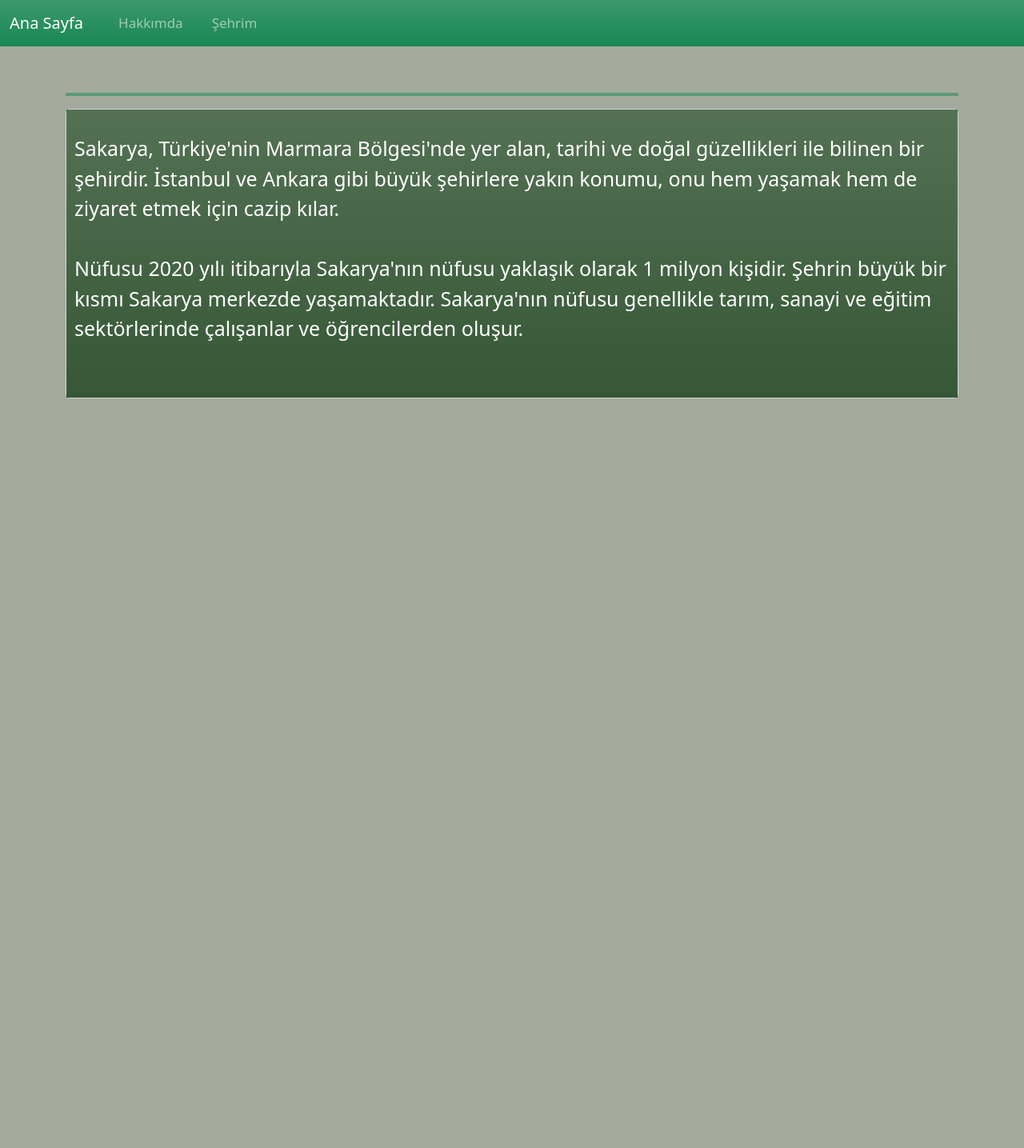
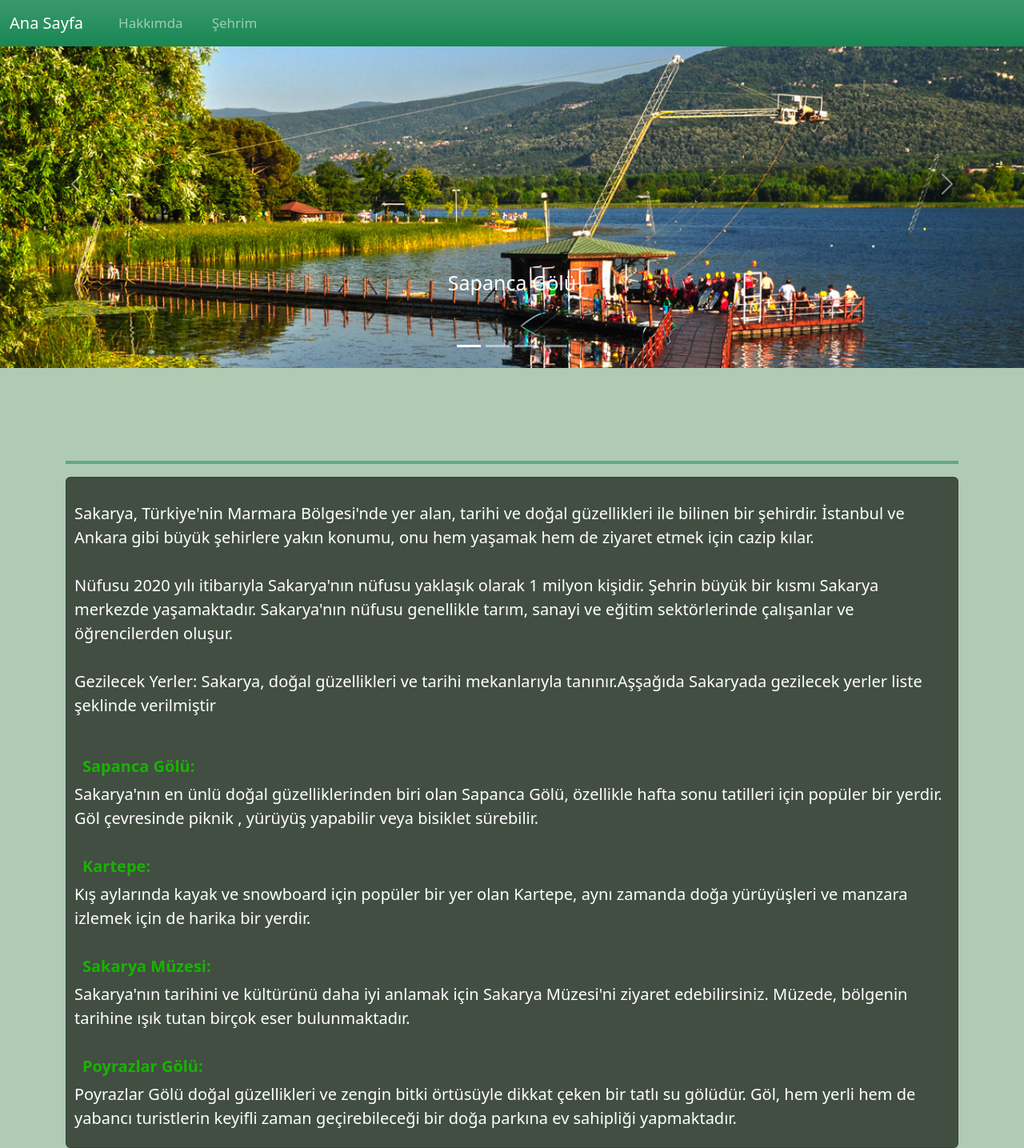
Before and after one commit to emin4454/WebOdev2023, a PHP site: page /sehrim.html in a window 1280 px wide. Shown: the whole page at 80% size. Before the commit the page ends 498 px from the top, so only its background shows below. Run offline with PHP 8.4, Linux system fonts and the light colour scheme.

Commit message:
buyukGuncelleme2

```diff
--- a/css/style.css
+++ b/css/style.css
@@ -38,26 +38,38 @@
 }
 
 .sehrimBody{
-    background-color: rgb(164, 171, 158);
+    background-color: rgb(175, 203, 179);
 }
+
+#gecisliSlider img{
+    size: cover;
+}
+#gecisliSlider .nav-link{
+    font-size: 25px;
+}
+
+
 .paragrafSehrim
 {
     padding-left: 300px;
     padding-right: 300px;
-    padding-top: 100px;
+    padding-top: 5px;
     padding-bottom: 100px;
 }
 
 .sehrimContainer{
     padding-top: 100px;
 }
-.sehrimContainer div p
+.sehrimContainer div
 {
     padding-left: 10px;
     padding-right:10px;
     padding-top: 30px;
-    padding-bottom: 30px;
-    background-color: rgb(54, 88, 54);
-    font-size: 25px;
+    padding-bottom: 5px;
+    background-color: rgb(66, 78, 66);
+    font-size: 20px;
     color:rgb(255, 255, 255);
 }
+.sehrimContainer div div{
+    color:rgb(24, 179, 0);
+}
--- a/index.html
+++ b/index.html
@@ -19,7 +19,7 @@
 
     <nav class="navbar navbar-expand-lg bg-danger bg-gradient fixed-top homeNav" data-bs-theme="dark">
         <div class="container-fluid">
-          <a class="navbar-brand" href="">Merhaba, websiteme hoşgeldiniz</a>
+          <a class="navbar-brand" href="index.html">Merhaba, websiteme hoşgeldiniz</a>
           <div class="collapse navbar-collapse" id="navbarNav">
             <ul class="navbar-nav">
               <li class="nav-item">
--- a/sehrim.html
+++ b/sehrim.html
@@ -15,7 +15,7 @@
 
         <nav class="navbar navbar-expand-lg bg-success bg-gradient fixed-top" data-bs-theme="dark" id="sehrimNav">
             <div class="container-fluid">
-              <a class="navbar-brand" href="">Ana Sayfa</a>
+              <a class="navbar-brand" href="index.html">Ana Sayfa</a>
               <div class="collapse navbar-collapse" id="navbarNav">
                 <ul class="navbar-nav">
                   <li class="nav-item">
@@ -31,15 +31,74 @@
           </nav>
 
 
+          <div id="gecisliSlider" class="carousel slide">
+            <div class="carousel-indicators">
+              <button type="button" data-bs-target="#gecisliSlider" data-bs-slide-to="0" class="active" aria-current="true" aria-label="Slide 1"></button>
+              <button type="button" data-bs-target="#gecisliSlider" data-bs-slide-to="1" aria-label="Slide 2"></button>
+              <button type="button" data-bs-target="#gecisliSlider" data-bs-slide-to="2" aria-label="Slide 3"></button>
+              <button type="button" data-bs-target="#gecisliSlider" data-bs-slide-to="3" aria-label="Slide 4"></button>
+            </div>
+            <div class="carousel-inner">
+              <div class="carousel-item active">
+                <img src="sehrimFotograflar/sapanca.jpg" class="d-block w-100" >
+                <div class="carousel-caption d-none d-md-block">
+                  <a class="nav-link" href="sapanca.html">Sapanca Gölü</a>
+                  <br>     <br>
+                </div>
+              </div>
+              <div class="carousel-item">
+                <img src="sehrimFotograflar/kartepe.jpg" class="d-block w-100" >
+                <div class="carousel-caption d-none d-md-block">
+                    <a class="nav-link siyahlink" href="kartepe.html" style="color:black">Kartepe</a>
+                  <br>     <br>
+                </div>
+              </div>
+              <div class="carousel-item">
+                <img src="sehrimFotograflar/sakaryaMuzesi.jpg" class="d-block w-100" >
+                <div class="carousel-caption d-none d-md-block">
+                    <a class="nav-link" href="sMuze.html">Sakarya Müzesi</a>
+                    <br>        <br>
+                </div>
+              </div>
+              <div class="carousel-item">
+                <img src="sehrimFotograflar/poyrazlar.webp" class="d-block w-100" >
+                <div class="carousel-caption d-none d-md-block">
+                    <a class="nav-link" href="poyrazlar.html">Poyrazlar Gölü</a>
+                    <br>        <br>
+                </div>
+              </div>
+            </div>
+            <button class="carousel-control-prev" type="button" data-bs-target="#gecisliSlider" data-bs-slide="prev">
+              <span class="carousel-control-prev-icon" aria-hidden="true"></span>
+              <span class="visually-hidden">Previous</span>
+            </button>
+            <button class="carousel-control-next" type="button" data-bs-target="#gecisliSlider" data-bs-slide="next">
+              <span class="carousel-control-next-icon" aria-hidden="true"></span>
+              <span class="visually-hidden">Next</span>
+            </button>
+          </div>
+
+
+
         <div class="container sehrimContainer">
             <hr class="border border-success  border-2 opacity-50"/>
             <div class="card paragraf">
-                <p class="card-text  bg-gradient">
+                <p class="card-text">
                     Sakarya, Türkiye'nin Marmara Bölgesi'nde yer alan, tarihi ve doğal güzellikleri ile bilinen bir şehirdir. İstanbul ve Ankara gibi büyük şehirlere yakın
                     konumu, onu hem yaşamak hem de ziyaret etmek için cazip kılar.<br><br>
                     Nüfusu 2020 yılı itibarıyla Sakarya'nın nüfusu yaklaşık olarak 1 milyon kişidir. Şehrin büyük bir kısmı Sakarya merkezde yaşamaktadır. Sakarya'nın nüfusu genellikle tarım, sanayi ve eğitim sektörlerinde çalışanlar ve öğrencilerden oluşur.<br><br>
+                    Gezilecek Yerler:
+                    Sakarya, doğal güzellikleri ve tarihi mekanlarıyla tanınır.Aşşağıda Sakaryada gezilecek yerler liste şeklinde verilmiştir
+                    <div class="fw-bold">Sapanca Gölü: </div>
+                     Sakarya'nın en ünlü doğal güzelliklerinden biri olan Sapanca Gölü, özellikle hafta sonu tatilleri için popüler bir yerdir. Göl çevresinde piknik , yürüyüş yapabilir veya bisiklet sürebilir.
+                    <div class="fw-bold">Kartepe:</div>
+                     Kış aylarında kayak ve snowboard için popüler bir yer olan Kartepe, aynı zamanda doğa yürüyüşleri ve manzara izlemek için de harika bir yerdir.
+                    <div class="fw-bold">Sakarya Müzesi:</div>
+                     Sakarya'nın tarihini ve kültürünü daha iyi anlamak için Sakarya Müzesi'ni ziyaret edebilirsiniz. Müzede, bölgenin tarihine ışık tutan birçok eser bulunmaktadır.
+                    <div class="fw-bold">Poyrazlar Gölü:</div>
+                     Poyrazlar Gölü doğal güzellikleri ve zengin bitki örtüsüyle dikkat çeken bir tatlı su gölüdür. Göl, hem yerli hem de yabancı turistlerin keyifli zaman geçirebileceği bir doğa parkına ev sahipliği yapmaktadır.
                 </p>
-            </div>
+           </div>
         </div>
     <script src="https://cdn.jsdelivr.net/npm/bootstrap@5.3.0-alpha3/dist/js/bootstrap.bundle.min.js" integrity="sha384-ENjdO4Dr2bkBIFxQpeoTz1HIcje39Wm4jDKdf19U8gI4ddQ3GYNS7NTKfAdVQSZe" crossorigin="anonymous"></script>
 
```
Also changed, not shown: sehrimFotograflar/kartepe.jpg (added), sehrimFotograflar/poyrazlar.webp (added), sehrimFotograflar/sakaryaMuzesi.jpg (added), sehrimFotograflar/sapanca.jpg (added), yasadigimSehirResimler/Sakarya_districts.png (deleted).
